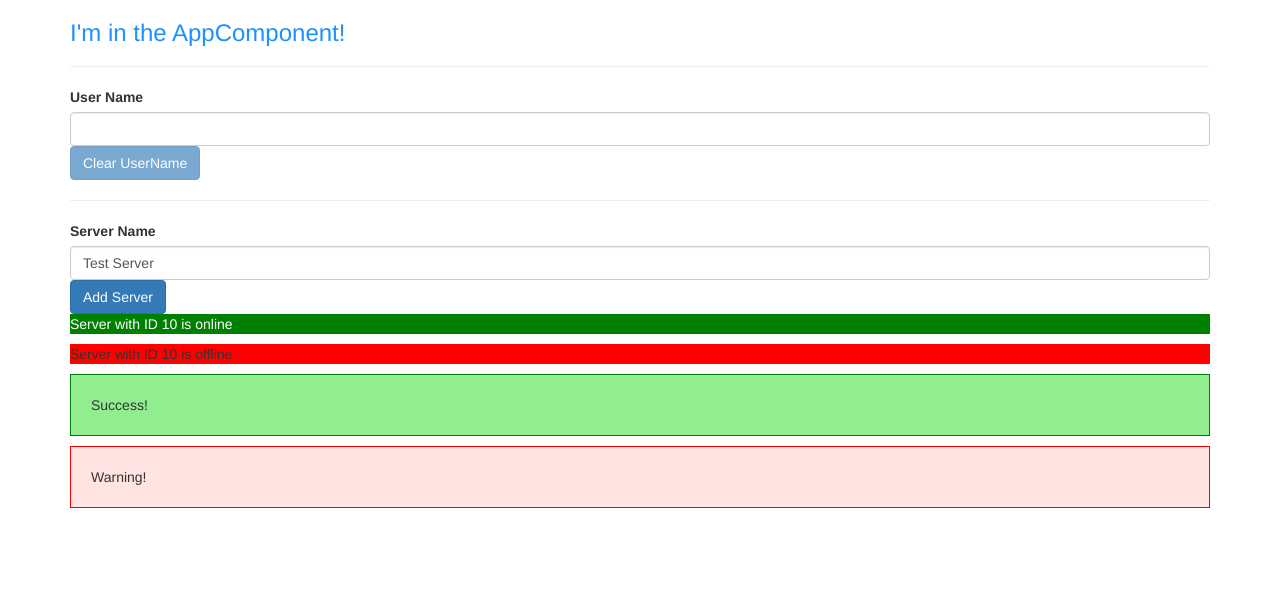
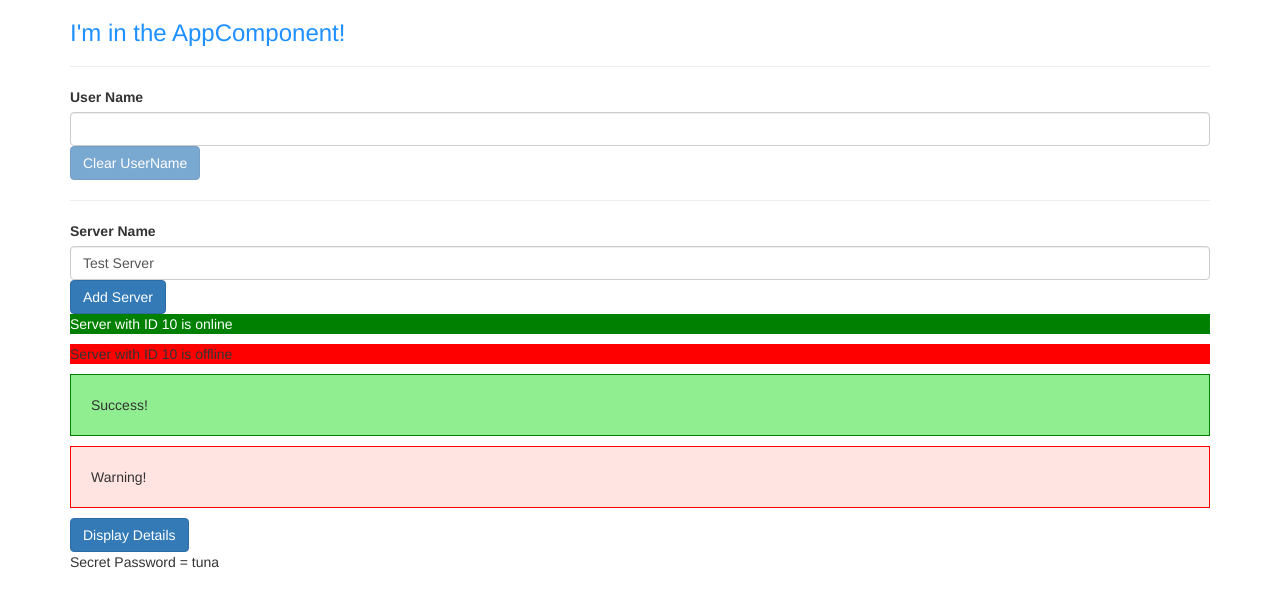
Before and after one commit to bedoyama/angular-2021-first, an Angular app: page / in a window 1280 px wide. Shown: the top 606 px of the page. Built offline with nearby package versions, Linux system fonts and the light colour scheme.

Commit message:
Assignment 3

```diff
--- a/src/app/app.component.html
+++ b/src/app/app.component.html
@@ -14,4 +14,17 @@
       <app-warning-alert></app-warning-alert>
     </div>
   </div>
+  <div class="row">
+    <div class="col-xs-12">
+      <button
+      class="btn btn-primary"
+      (click)="displayParagraph = !displayParagraph;logClick()">Display Details</button>
+      <p *ngIf="displayParagraph">Secret Password = tuna</p>
+      <!-- <p [ngClass]="{longList: clicksList.length >= 5}">{{ clicksList.toString() }}</p> -->
+      <div
+      *ngFor="let logItem of clicksList; let i = index"
+      [ngStyle]="{backgroundColor: i >= 4 ? 'blue' : 'transparent'}"
+      [ngClass]="{'white-text': i >= 4}">{{ logItem }}</div>
+    </div>
+  </div>
 </div>
--- a/src/app/app.component.ts
+++ b/src/app/app.component.ts
@@ -8,7 +8,19 @@ import { Component } from '@angular/core';
     h3 {
       color: dodgerblue;
     }
+
+    .white-text {
+      color: white;
+    }
   `]
 })
 export class AppComponent {
+  displayParagraph = true;
+  clicksList = [];
+
+  logClick() {
+    var timestamp = new Date().toUTCString();
+    this.clicksList.push(timestamp);
+    // console.log(this.clicksList);
+  }
 }
```
